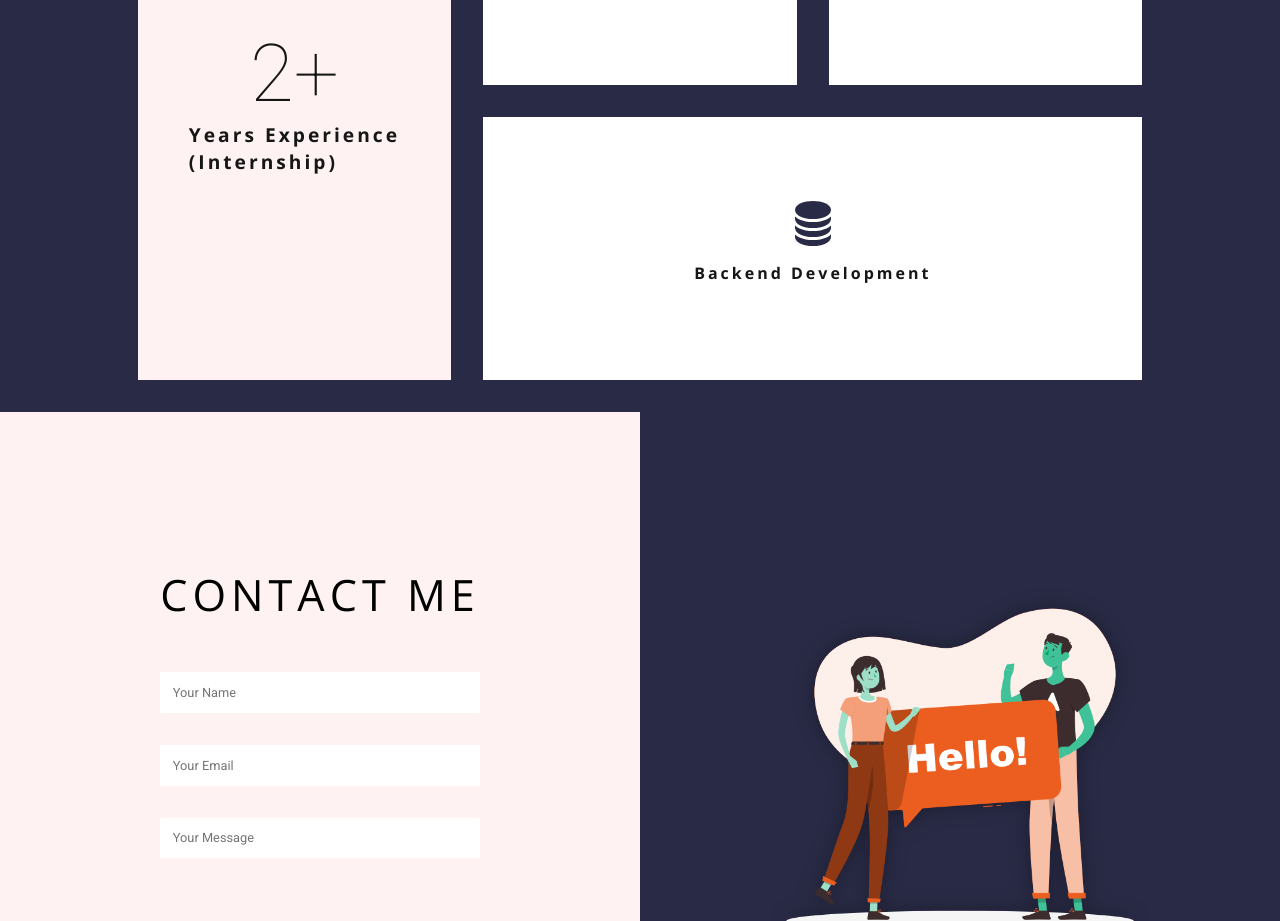
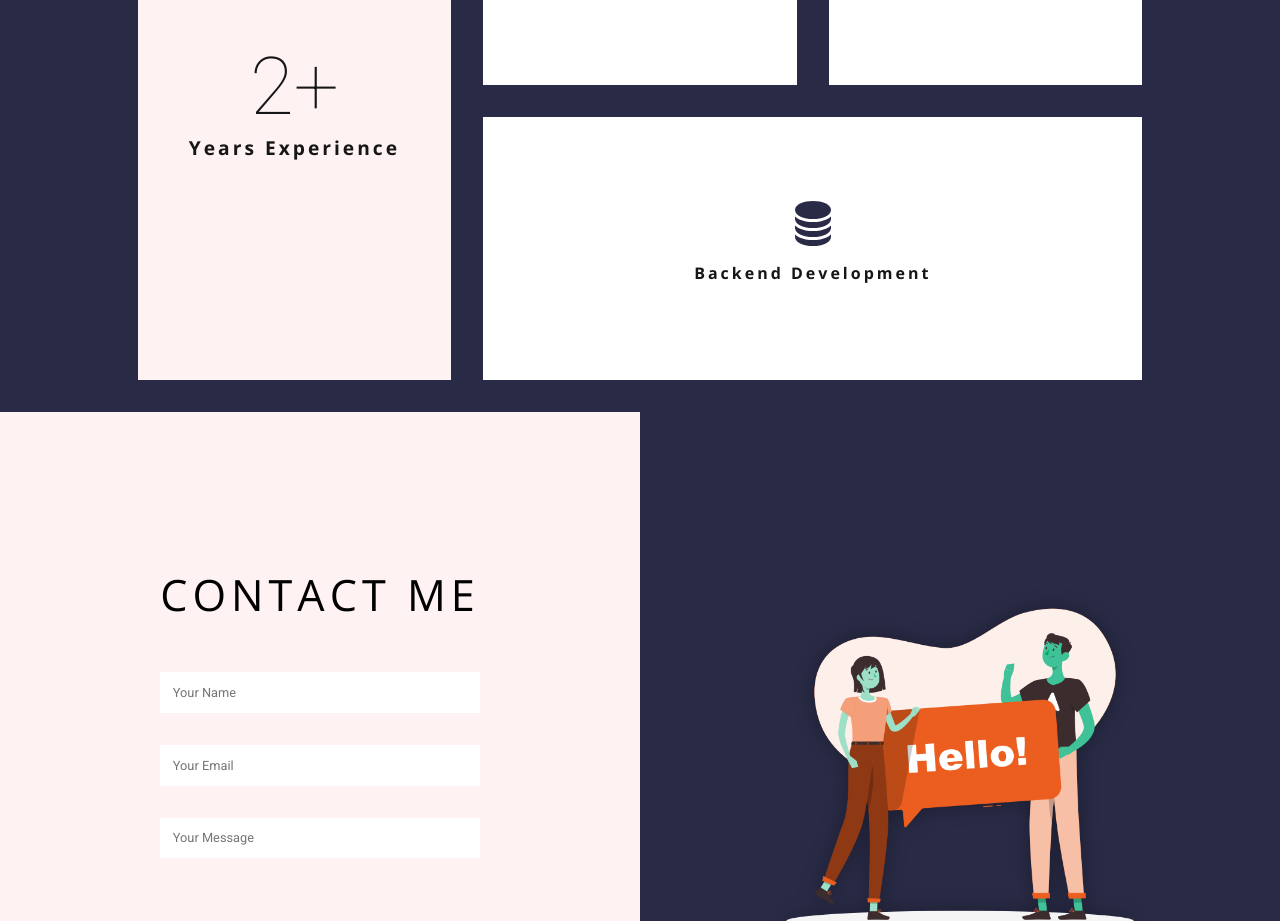
Before and after one commit to chirag4601/portfolio, a React (Create React App) app: page / in a window 1280 px wide. Shown: the part 2840-3761 px from the top of the page. Built offline with nearby package versions, Linux system fonts and the light colour scheme.

Commit message:
Update Services.jsx

```diff
--- a/src/components/Services.jsx
+++ b/src/components/Services.jsx
@@ -36,7 +36,7 @@ const Services = () => {
           initial={animations.one}
         >
           <h3>2+</h3>
-          <p>Years Experience <br /> (Internship)</p>
+          <p>Years Experience</p>
         </motion.div>
         <motion.div
           className="serviceBox2"
```
